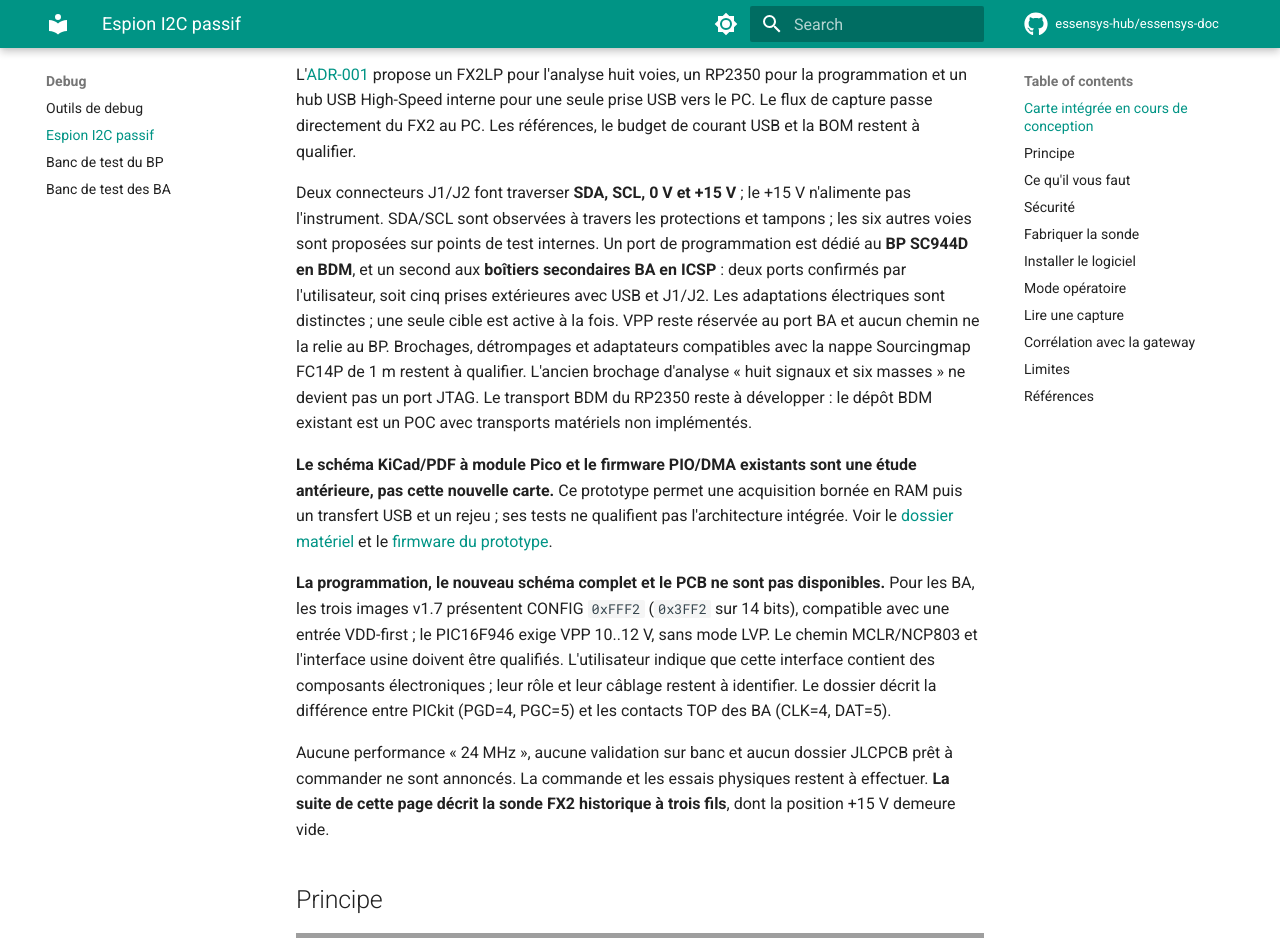
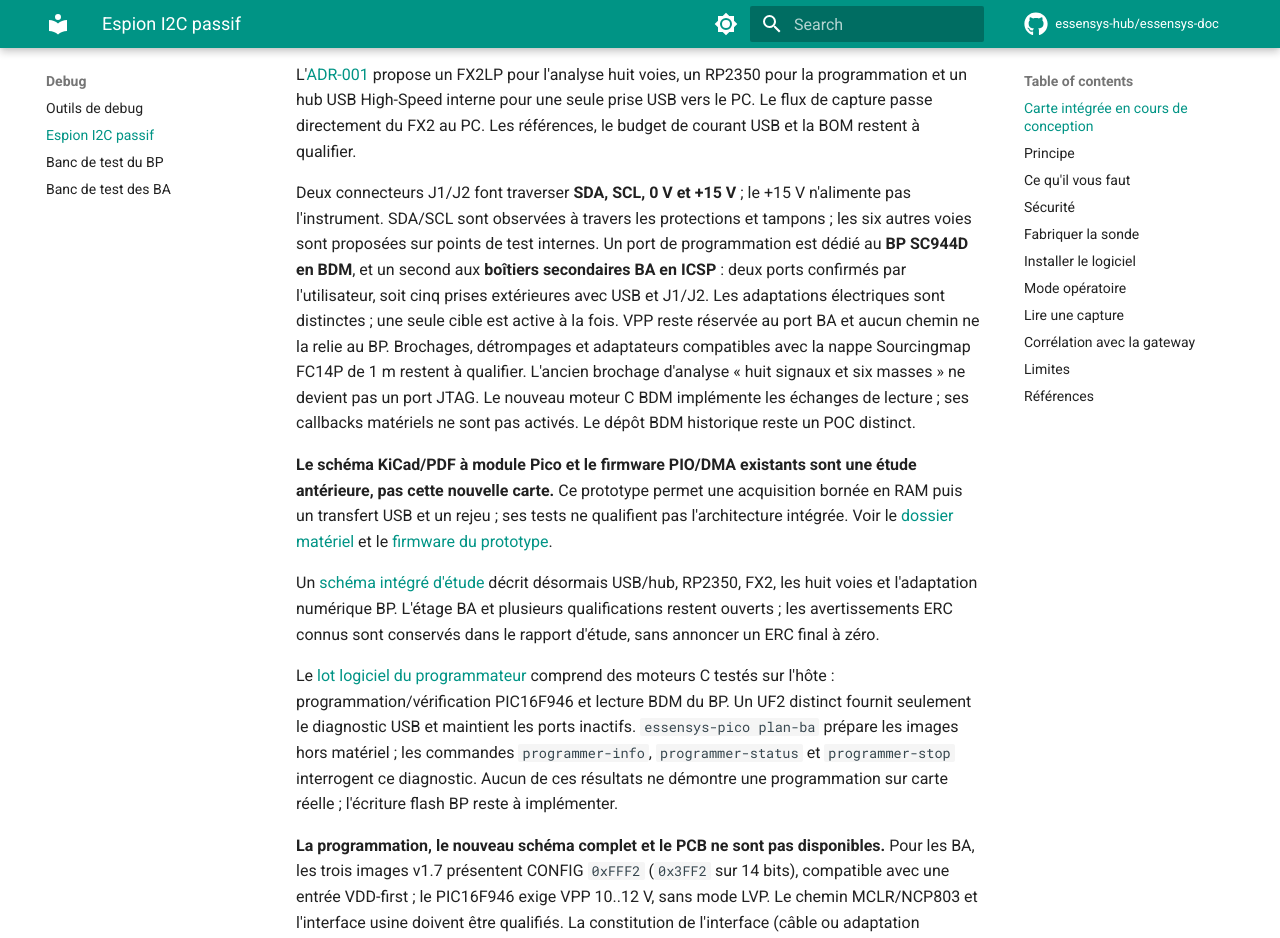
Before and after one commit to essensys-hub/essensys-doc, an MkDocs documentation site: the page built from docs/debug/espion-i2c.md, in a window 1280 px wide and 1400 px high, scrolled down 1060 px. Shown: the top 938 px of the window. Built offline with MkDocs 1.6.1 and Material for MkDocs 9.7.7, drawn with Linux system fonts in a browser that asks for light colours; comment, search, counter and statistics services are not loaded; some of the changed text lies outside the part shown; grey boxes are pictures that could not be loaded.

Commit message:
docs(debug): document integrated R0 and programmer development limits
Refs essensys-hub/essensys-i2c-ba-sniffer#10. Distinguish native protocol tests and USB diagnostics from hardware-qualified programming.

````diff
--- a/docs/debug/espion-i2c.md
+++ b/docs/debug/espion-i2c.md
@@ -45,8 +45,8 @@ sont distinctes ; une seule cible est active à la fois. VPP reste réservée au
 port BA et aucun chemin ne la relie au BP. Brochages, détrompages et adaptateurs
 compatibles avec la nappe Sourcingmap FC14P de 1 m restent à qualifier. L'ancien
 brochage d'analyse « huit signaux et six masses » ne devient pas un port JTAG.
-Le transport BDM du RP2350 reste à développer : le dépôt BDM existant est un POC
-avec transports matériels non implémentés.
+Le nouveau moteur C BDM implémente les échanges de lecture ; ses callbacks
+matériels ne sont pas activés. Le dépôt BDM historique reste un POC distinct.
 
 **Le schéma KiCad/PDF à module Pico et le firmware PIO/DMA existants sont une
 étude antérieure, pas cette nouvelle carte.** Ce prototype permet une acquisition
@@ -54,12 +54,25 @@ bornée en RAM puis un transfert USB et un rejeu ; ses tests ne qualifient pas
 l'architecture intégrée. Voir le [dossier matériel](https://github.com/essensys-hub/essensys-i2c-ba-sniffer/tree/feat/pico2-pcb-10/hardware/pico2)
 et le [firmware du prototype](https://github.com/essensys-hub/essensys-i2c-ba-sniffer/blob/feat/pico2-pcb-10/firmware/README.md).
 
+Un [schéma intégré d'étude](https://github.com/essensys-hub/essensys-i2c-ba-sniffer/tree/feat/pico2-pcb-10/hardware/integrated)
+décrit désormais USB/hub, RP2350, FX2, les huit voies et l'adaptation numérique
+BP. L'étage BA et plusieurs qualifications restent ouverts ; les avertissements
+ERC connus sont conservés dans le rapport d'étude, sans annoncer un ERC final à zéro.
+
+Le [lot logiciel du programmateur](https://github.com/essensys-hub/essensys-i2c-ba-sniffer/blob/feat/pico2-pcb-10/firmware/programmer/README.md)
+comprend des moteurs C testés sur l'hôte : programmation/vérification PIC16F946
+et lecture BDM du BP. Un UF2 distinct fournit seulement le diagnostic USB et
+maintient les ports inactifs. `essensys-pico plan-ba` prépare les images hors
+matériel ; les commandes `programmer-info`, `programmer-status` et
+`programmer-stop` interrogent ce diagnostic. Aucun de ces résultats ne démontre
+une programmation sur carte réelle ; l'écriture flash BP reste à implémenter.
+
 **La programmation, le nouveau schéma complet et le PCB ne sont pas disponibles.**
 Pour les BA, les trois images v1.7 présentent CONFIG `0xFFF2` (`0x3FF2` sur
 14 bits), compatible avec une entrée VDD-first ; le PIC16F946 exige VPP 10..12 V,
 sans mode LVP. Le chemin MCLR/NCP803 et l'interface usine doivent être qualifiés.
-L'utilisateur indique que cette interface contient des composants électroniques ;
-leur rôle et leur câblage restent à identifier. Le dossier décrit la différence
+La constitution de l'interface (câble ou adaptation électronique), son rôle et
+son câblage restent à identifier. Le dossier décrit la différence
 entre PICkit (PGD=4, PGC=5) et les contacts TOP des BA (CLK=4, DAT=5).
 
 Aucune performance « 24 MHz », aucune validation sur banc et aucun dossier
@@ -182,6 +195,11 @@ essensys-i2c-sniff --version
 
 ## Lire une capture
 
+Le mode direct impose désormais le pilote `fx2lafw` et les huit voies D0 à D7,
+soit un octet par échantillon. Cette sélection évite le mode seize voies du
+profil FX2 générique. Les archives ou métadonnées déclarant une autre largeur
+sont refusées ; SCL et SDA doivent correspondre à deux voies distinctes de 0 à 7.
+
 Exemple sur le cas réel qui a motivé l'outil : le BA pièces de vie répond, les deux autres sont muets.
 
 ```text
````
